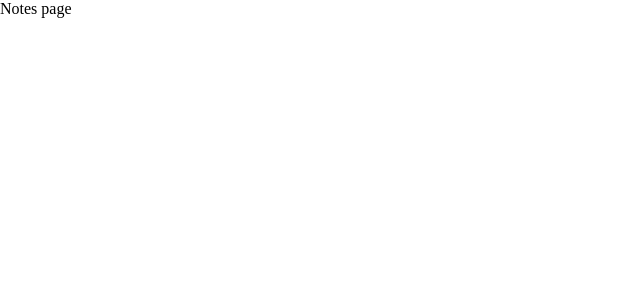
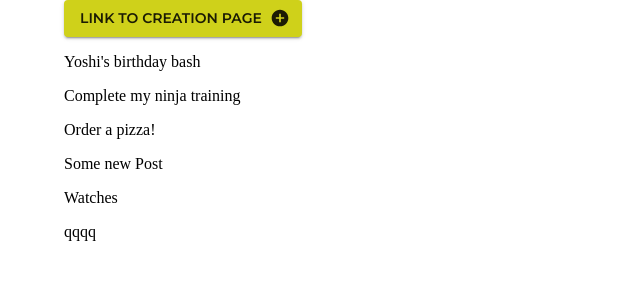
Before and after one commit to yaborodinov/MaterialUI, a React (Create React App) app: page / in a window 1280 px wide. Shown: the top 300 px of the page, without its empty margins (0-640 px from the left). Built offline with nearby package versions, Linux system fonts and the light colour scheme; data requests are answered from the project's data file.

Commit message:
JSON server

```diff
--- /dev/null
+++ b/data/db.json
@@ -0,0 +1,40 @@
+{
+  "notes": [
+    {
+      "title": "Yoshi's birthday bash",
+      "details": "Lorem Ipsum is simply dummy text of the printing and typesetting industry. Lorem Ipsum has been the industry's standard dummy text ever since the 1500s, when an unknown printer took a galley of type and scrambled it to make a type specimen book.",
+      "category": "reminders",
+      "id": 1
+    },
+    {
+      "title": "Complete my ninja training",
+      "details": "Lorem Ipsum is simply dummy text of the printing and typesetting industry. Lorem Ipsum has been the industry's standard dummy text ever since the 1500s, when an unknown printer took.",
+      "category": "work",
+      "id": 2
+    },
+    {
+      "title": "Order a pizza!",
+      "details": "Lorem Ipsum is simply dummy text of the printing and typesetting industry. Lorem Ipsum has been the industry's standard dummy text ever since the 1500s, when an unknown printer took a galley of type and scrambled it to make a type specimen book.\nLorem Ipsum is simply dummy text of the printing and typesetting industry. Lorem Ipsum has been the industry's standard dummy text ever since the 1500s, when an unknown printer took a galley of type and scrambled it to make a type specimen book.",
+      "category": "todos",
+      "id": 3
+    },
+    {
+      "title": "Some new Post",
+      "details": "Detailed information about new POST",
+      "category": "female",
+      "id": 4
+    },
+    {
+      "title": "Watches",
+      "details": "Apple watch",
+      "category": "male",
+      "id": 5
+    },
+    {
+      "title": "qqqq",
+      "details": "aqa",
+      "category": "male",
+      "id": 6
+    }
+  ]
+}
--- a/src/pages/Create.js
+++ b/src/pages/Create.js
@@ -5,6 +5,8 @@ import Button from '@mui/material/Button'
 import Container from '@mui/material/Container'
 import ArrowForwardIcon from '@mui/icons-material/ArrowForward';
 import TextField from '@mui/material/TextField';
+import { Link, useHistory } from 'react-router-dom';
+import ArrowBackIosNewIcon from '@mui/icons-material/ArrowBackIosNew';
 
 const style = {
   field: {
@@ -27,6 +29,8 @@ const [errorTitle, setErrorTitle] = useState(false)
 const [errorDetails, setErrorDetails] = useState(false)
 const [category, setCategory] = useState(false)
 
+const history = useHistory();
+
 const checkTitleString = () => {
   title && title.trim() ? setErrorTitle(false) : setErrorTitle(true)
 }
@@ -40,12 +44,32 @@ const handleSubmit = (e) => {
   checkTitleString()
   checkDetailsString()
 
+
   if (title && details) {
-    console.log(title, details, category);
+    fetch('http://localhost:3010/notes', {
+      method: 'POST',
+      headers: {"Content-type": "application/json"},
+      body: JSON.stringify({ title, details, category})
+    }).then(() => history.push('/'))
   }
+
 }
   return (
     <Container>
+       <Button
+    type='button'
+    color='primary'
+    variant='contained'
+    startIcon={<ArrowBackIosNewIcon />}
+    component={Link}
+    to="/"
+    sx={{
+      backgroundColor: '#42a5f5',
+      marginTop: '20px'
+    }}
+    >
+      To results
+    </Button>
       <Typography
         variant="h3"
         component="h1"
--- a/src/pages/Notes.js
+++ b/src/pages/Notes.js
@@ -1,9 +1,39 @@
-import React from 'react'
+import React, { useEffect } from 'react'
+import { useState } from 'react';
+import Button from '@mui/material/Button';
+import AddCircleIcon from '@mui/icons-material/AddCircle';
+import Container from '@mui/material/Container';
+import { lightGreen } from '@mui/material/colors';
+import { Link } from 'react-router-dom';
+
 
 export default function Notes() {
+
+  const [notes, setNotes] = useState([]);
+
+  useEffect(() => {
+    fetch("http://localhost:3010/notes")
+    .then(res => res.json())
+    .then(data => setNotes(data))
+  }, []);
   return (
-    <div>
-      Notes page
-    </div>
+    <Container>
+    <Button
+    type='button'
+    color='secondary'
+    variant='contained'
+    endIcon={<AddCircleIcon />}
+    component={Link}
+    to="/create"
+    >
+      Link to creation page
+    </Button>
+      <div>
+        {notes.map((note) => {
+          return <p key={note.id}>{note.title}</p>
+        })}
+      </div>
+    </Container>
+
   )
 }
```
